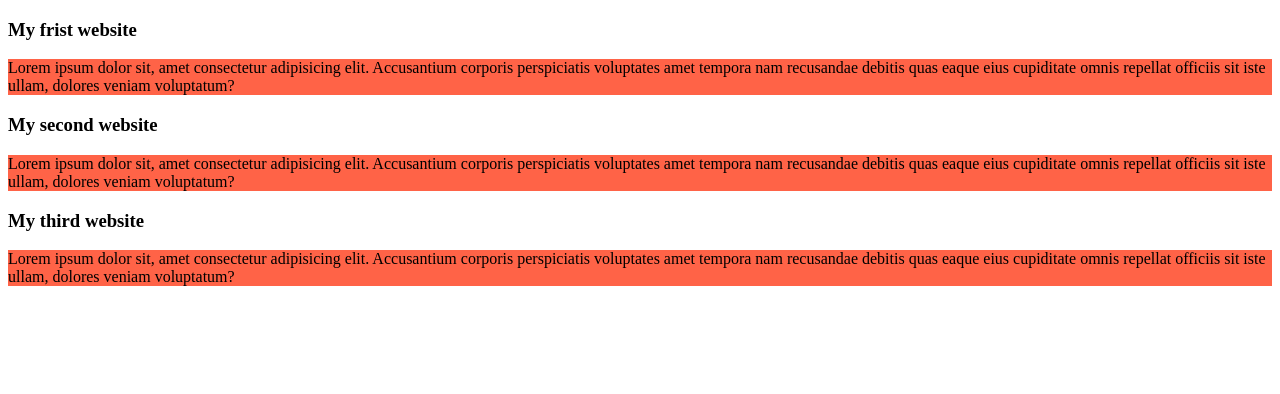
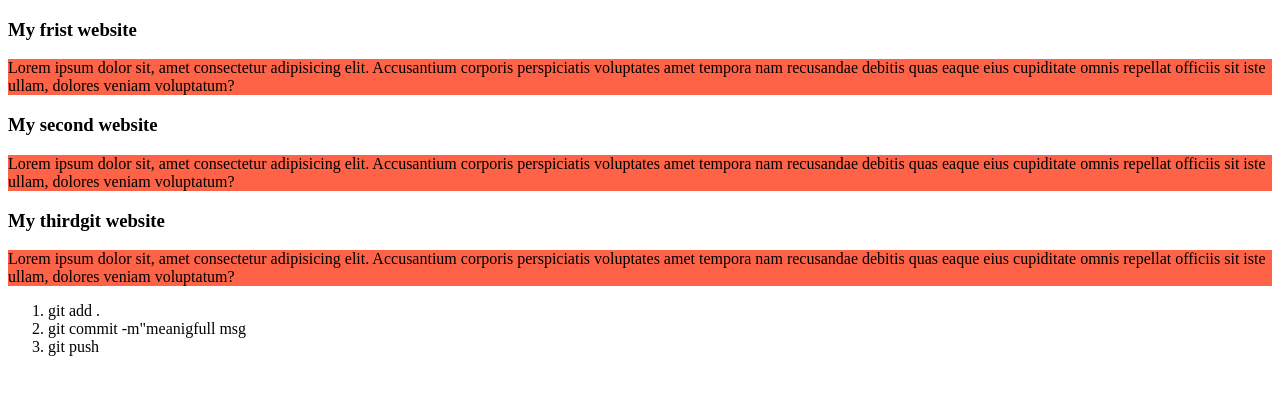
Before and after one commit to zihadulislam9071/my-simple-web, a plain HTML site: page index.html in a window 1280 px wide. Drawn offline with Linux system fonts and the light colour scheme.

Commit message:
added frist list

```diff
--- a/index.html
+++ b/index.html
@@ -16,8 +16,13 @@
     <p>Lorem ipsum dolor sit, amet consectetur adipisicing elit. Accusantium corporis perspiciatis voluptates amet tempora nam recusandae debitis quas eaque eius cupiditate omnis repellat officiis sit iste ullam, dolores veniam voluptatum?</p>
   </div>
   <div>
-    <h3>My third website </h3>
+    <h3>My thirdgit website </h3>
     <p>Lorem ipsum dolor sit, amet consectetur adipisicing elit. Accusantium corporis perspiciatis voluptates amet tempora nam recusandae debitis quas eaque eius cupiditate omnis repellat officiis sit iste ullam, dolores veniam voluptatum?</p>
   </div>
+  <ol>
+    <li>git add .</li>
+    <li>git commit -m"meanigfull msg</li>
+    <li>git push</li>
+  </ol>
 </body>
 </html>
```
